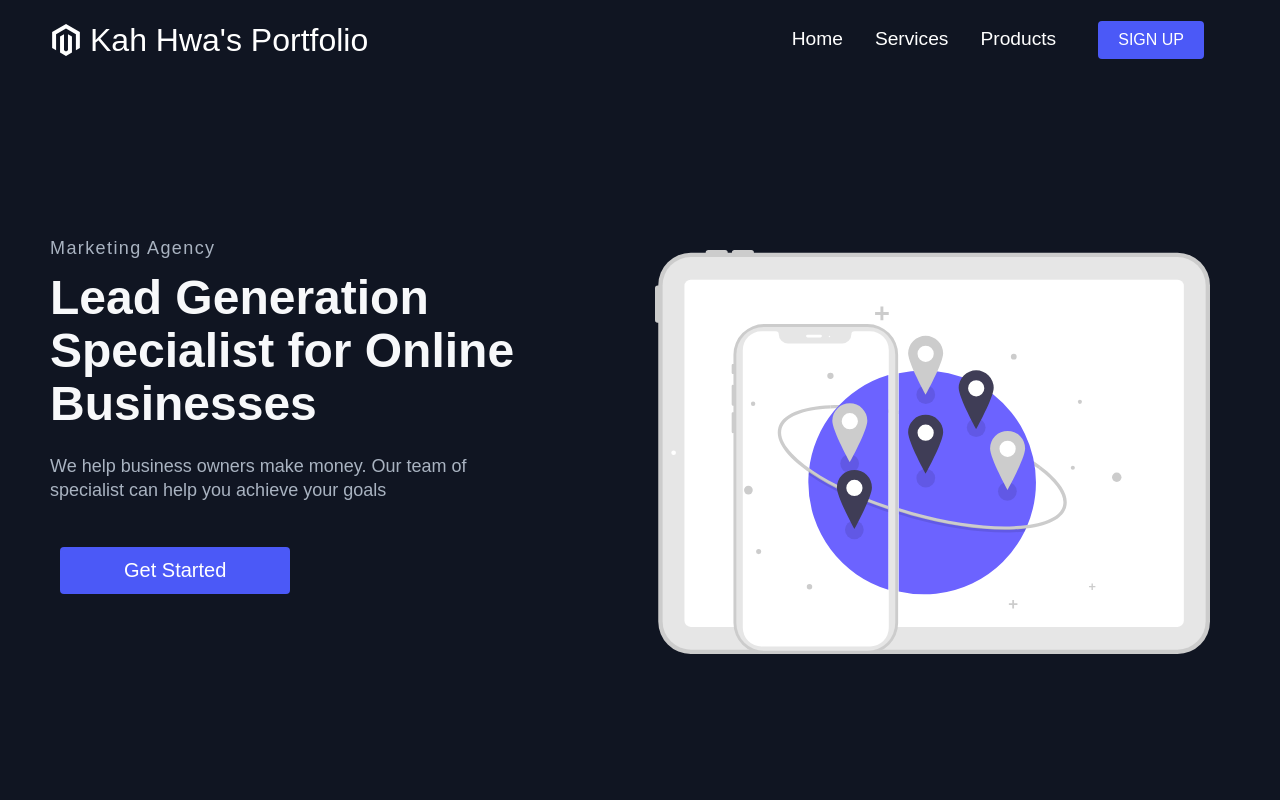
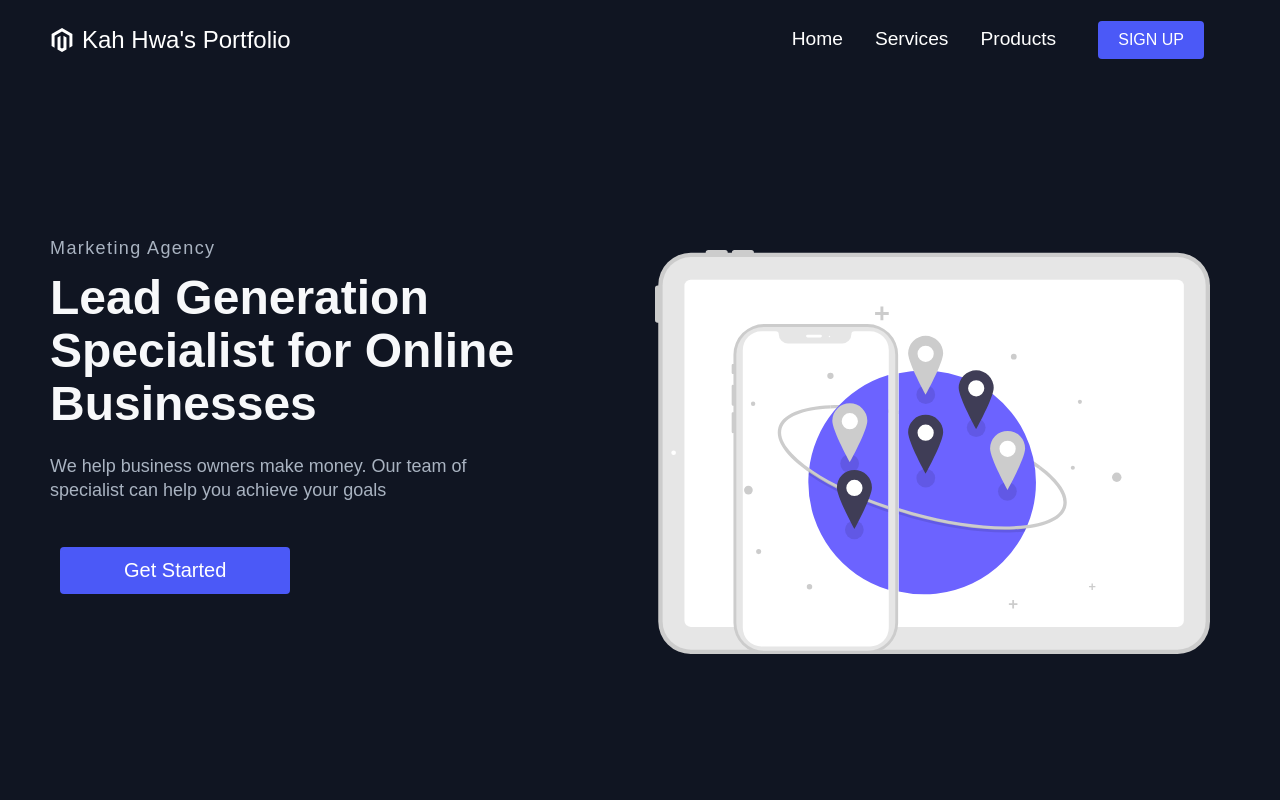
Before and after one commit to whitehatbuds/algorithmVizualizer, a React (Create React App) app: page /sign-up in a window 1280 px wide. Shown: the top 800 px of the page. Built offline with nearby package versions, Linux system fonts and the light colour scheme.

Commit message:
Change Logo Word Size

```diff
--- a/src/components/Navbar/Navbar.elements.js
+++ b/src/components/Navbar/Navbar.elements.js
@@ -28,7 +28,7 @@ export const NavLogo = styled(Link)`
     justify-self: flex-start;
     cursor: pointer;
     text-decoration: none;
-    font-size: 2rem;
+    font-size: 1.5rem;
     display: flex;
     align-items: center;
 `;
--- a/src/pages/HomePage/Data.js
+++ b/src/pages/HomePage/Data.js
@@ -73,7 +73,6 @@ export const homeObjFive = {
     imgStart: false,
     lightTopLine: false,
     lightTextDesc: false,
-    buttonLabel: 'QuickSort',
     description: 'Pick a Sort',
     headline: 'Sorting Visualizer',
     lightText: false,
```
Also changed, not shown: 1 other file (tests, documents, lock files or other folders).
